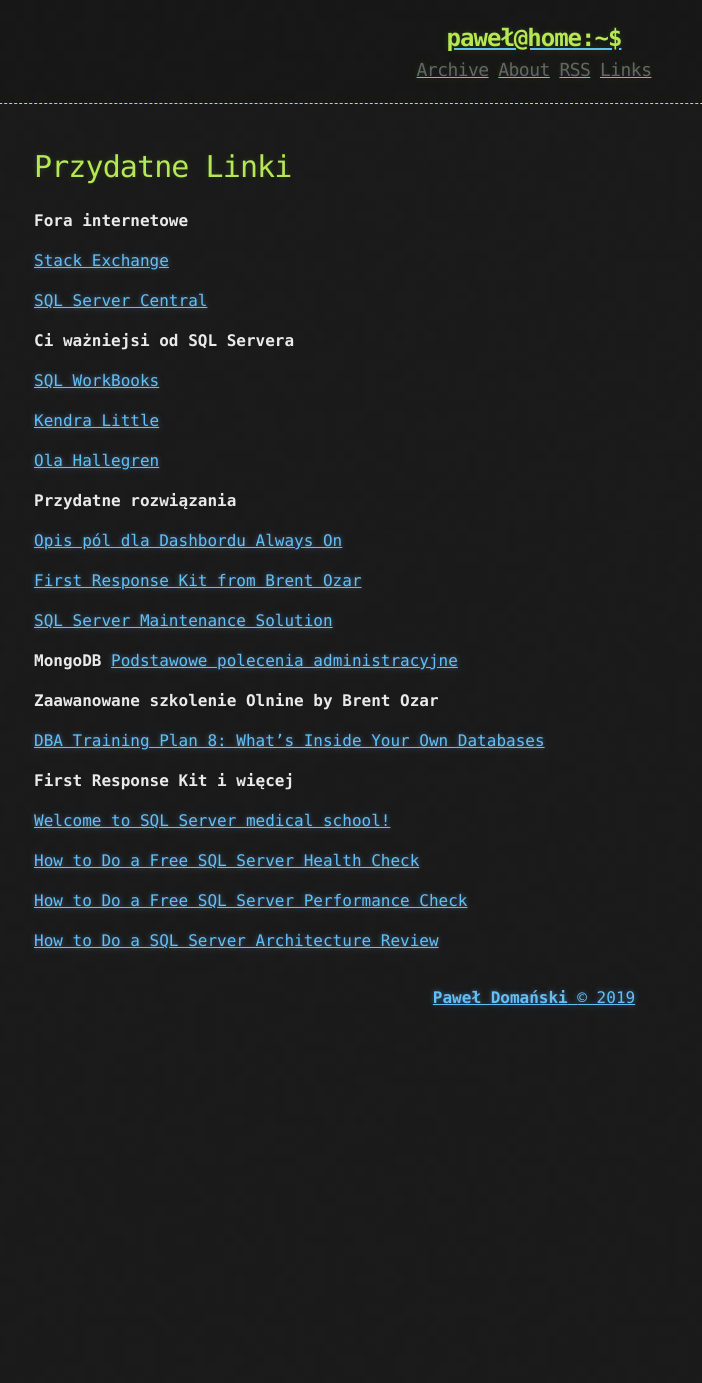
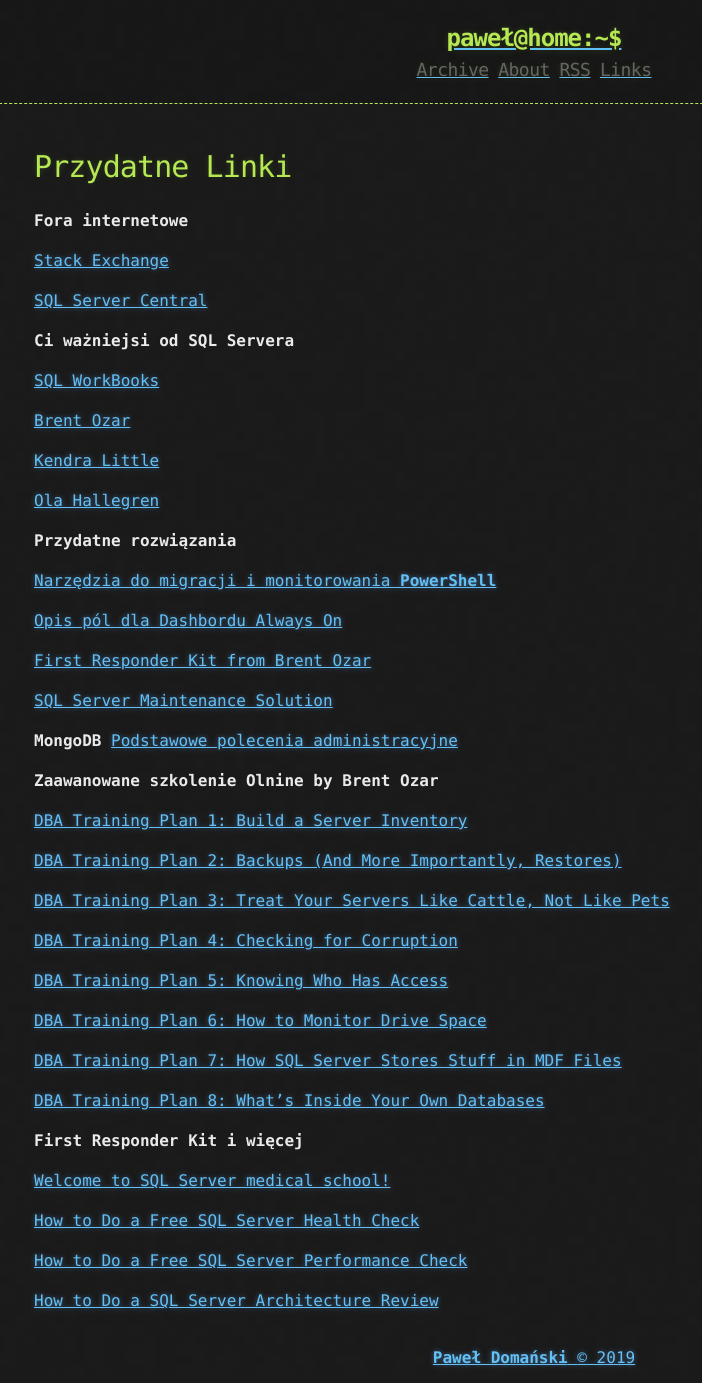
Before and after one commit to pdomansk/pdomansk.github.io, a Jekyll site: the page built from links.md, in a window 1280 px wide. Shown: the whole page, without its empty margins (106-808 px from the left). Built offline with Jekyll 4.4.1, drawn with Linux system fonts in a browser that asks for light colours; before the commit the page ends 1023 px from its top, so only the background shows below that.

Commit message:
Nowe linki, muszę dawać mniej commitów

```diff
--- a/links.md
+++ b/links.md
@@ -16,6 +16,8 @@ title: Links
 
 [SQL WorkBooks](https://sqlworkbooks.com)
 
+[Brent Ozar](https://www.brentozar.com/)
+
 [Kendra Little](https://littlekendra.com/)
 
 [Ola Hallegren](https://ola.hallengren.com)
@@ -23,9 +25,11 @@ title: Links
 
 **Przydatne rozwiązania**
 
+[Narzędzia do migracji i monitorowania **PowerShell**](https://dbatools.io)
+
 [Opis pól dla Dashbordu Always On](https://docs.microsoft.com/en-us/sql/database-engine/availability-groups/windows/use-the-always-on-dashboard-sql-server-management-studio?view=sql-server-2017)
 
-[First Response Kit from Brent Ozar](https://github.com/BrentOzarULTD/SQL-Server-First-Responder-Kit/tree/master)
+[First Responder Kit from Brent Ozar](https://github.com/BrentOzarULTD/SQL-Server-First-Responder-Kit/tree/master)
 
 [SQL Server Maintenance Solution](https://github.com/olahallengren/sql-server-maintenance-solution )
 
@@ -35,10 +39,25 @@ title: Links
 
 **Zaawanowane szkolenie Olnine by Brent Ozar**
 
+[DBA Training Plan 1: Build a Server Inventory](https://www.brentozar.com/archive/2019/07/dba-training-plan-1-build-a-server-inventory/)
+
+[DBA Training Plan 2: Backups (And More Importantly, Restores)](https://www.brentozar.com/archive/2019/07/dba-training-plan-2-backups-and-more-importantly-restores/)
+
+[DBA Training Plan 3: Treat Your Servers Like Cattle, Not Like Pets](https://www.brentozar.com/archive/2019/07/dba-training-plan-3-automating-restores/ )
+
+[DBA Training Plan 4: Checking for Corruption](https://www.brentozar.com/archive/2019/07/dba-training-plan-4-checking-for-corruption/)
+
+[DBA Training Plan 5: Knowing Who Has Access](https://www.brentozar.com/archive/2019/07/dba-training-plan-5-knowing-who-has-access/)
+
+[DBA Training Plan 6: How to Monitor Drive Space](https://www.brentozar.com/archive/2019/07/dba-training-plan-6-how-to-monitor-drive-space/)
+
+[DBA Training Plan 7: How SQL Server Stores Stuff in MDF Files](https://www.brentozar.com/archive/2019/07/dba-training-plan-7-how-sql-server-stores-stuff-in-mdf-files/)
+
 [DBA Training Plan 8: What’s Inside Your Own Databases](https://www.brentozar.com/archive/2019/08/dba-training-plan-8-whats-inside-your-own-databases/)
 
 
-**First Response Kit i więcej**
+**First Responder Kit i więcej**
+
 
 [Welcome to SQL Server medical school!](https://www.brentozar.com/thanks/welcome-sql-server-medical-school/)
 
```
